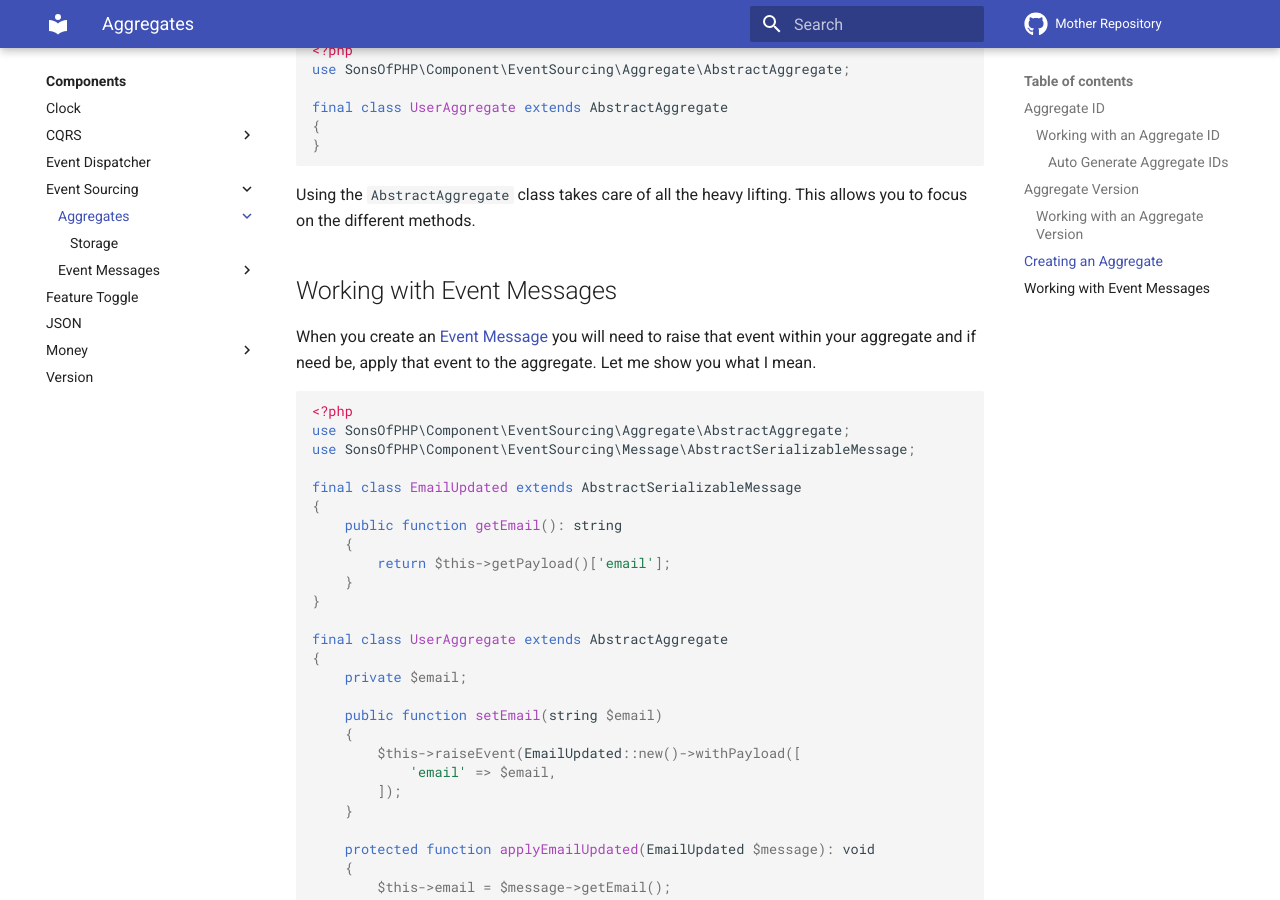
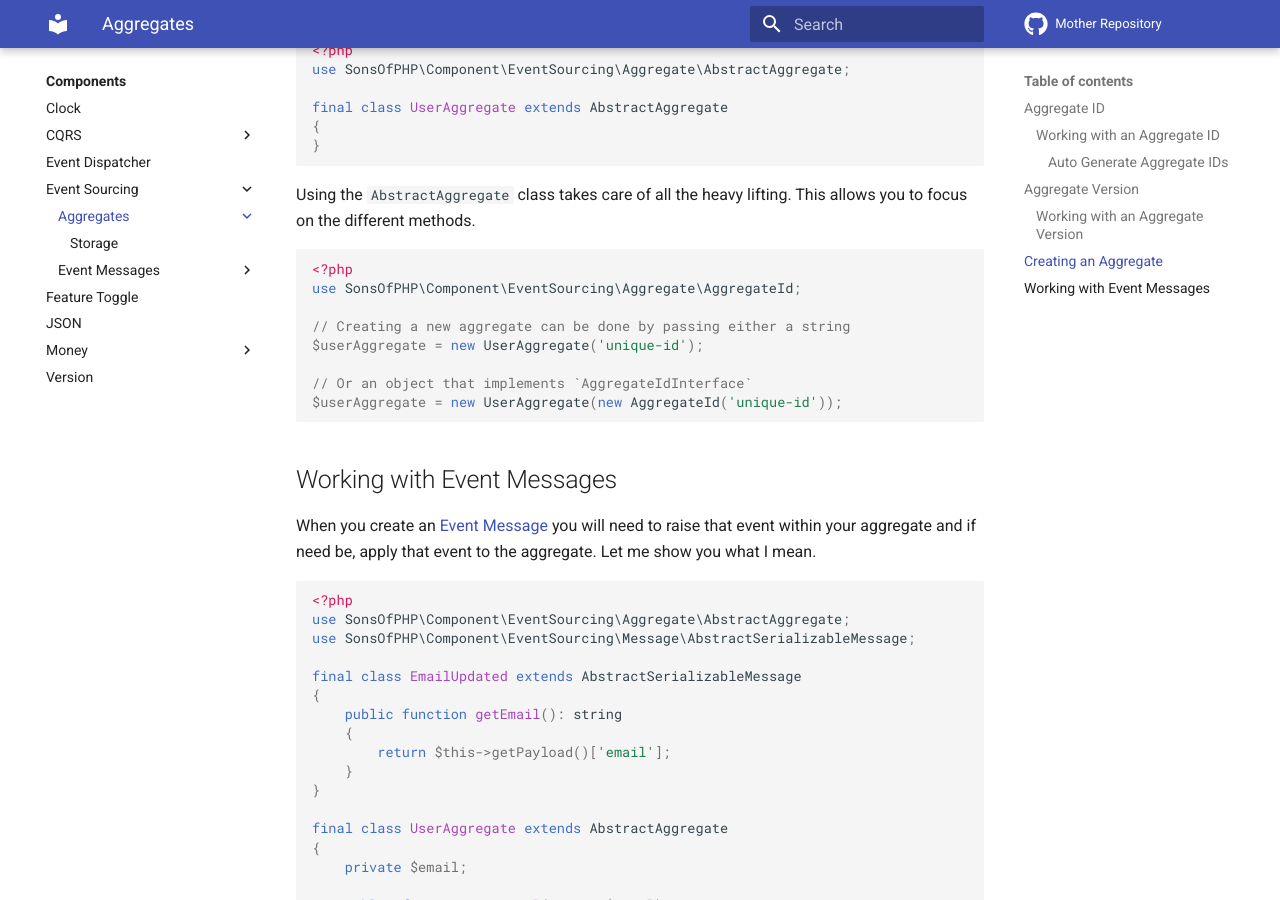
Before and after one commit to SonsOfPHP/sonsofphp-docs, an MkDocs documentation site: the page built from docs/components/event-sourcing/aggregates/index.md, in a window 1280 px wide and 900 px high, scrolled down 2039 px. Built offline with MkDocs 1.6.1 and Material for MkDocs 9.7.7, drawn with Linux system fonts in a browser that asks for light colours; comment, search, counter and statistics services are not loaded.

Commit message:
more details

````diff
--- a/docs/components/event-sourcing/aggregates/index.md
+++ b/docs/components/event-sourcing/aggregates/index.md
@@ -106,6 +106,17 @@ final class UserAggregate extends AbstractAggregate
 Using the `AbstractAggregate` class takes care of all the heavy lifting. This
 allows you to focus on the different methods.
 
+```php
+<?php
+use SonsOfPHP\Component\EventSourcing\Aggregate\AggregateId;
+
+// Creating a new aggregate can be done by passing either a string
+$userAggregate = new UserAggregate('unique-id');
+
+// Or an object that implements `AggregateIdInterface`
+$userAggregate = new UserAggregate(new AggregateId('unique-id'));
+```
+
 ## Working with Event Messages
 
 When you create an [Event Message](../event-messages/index.md) you will need to
````
